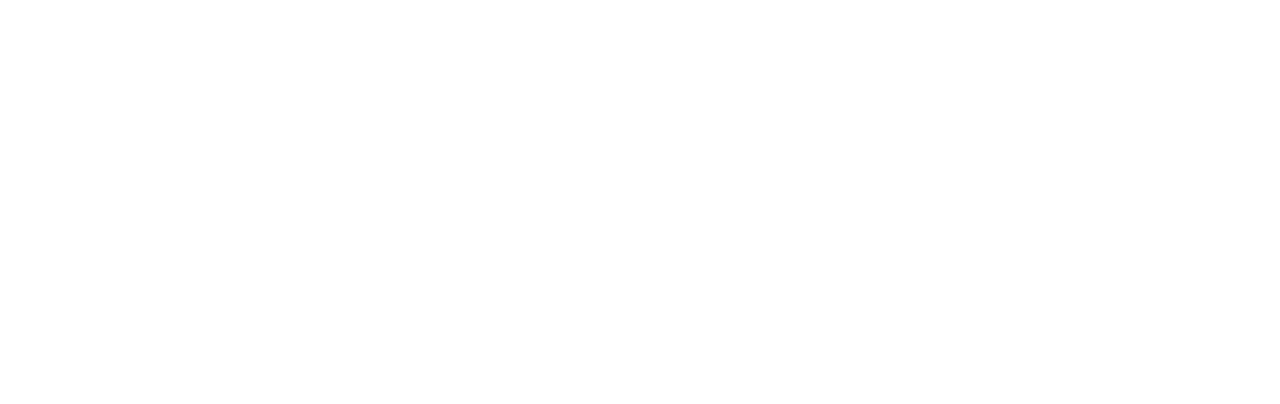
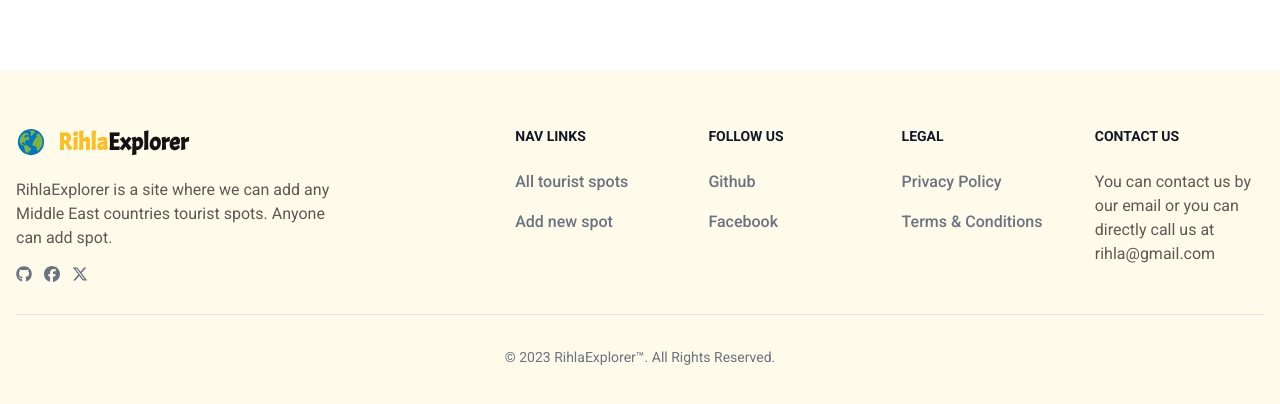
Before and after one commit to Albab47/rihla-explorer-client, a React (Vite) app: page / in a window 1280 px wide. Shown: the part 1134-1538 px from the top of the page. Before the commit the page ends 1100 px from the top, so only its background shows below. Built offline with nearby package versions, Linux system fonts and the light colour scheme; no server answers.

Commit message:
Add footer to UI

```diff
--- /dev/null
+++ b/src/components/Footer/Footer.jsx
@@ -0,0 +1,108 @@
+import { Link } from "react-router-dom";
+import Logo from "../Logo/Logo";
+import { FaFacebook, FaGithub, FaXTwitter } from "react-icons/fa6";
+
+const Footer = () => {
+  return (
+    <footer className="bg-amber-50 dark:bg-gray-900 ">
+      <div className="mx-auto w-full max-w-screen-xl px-4 py-10 lg:py-14">
+        <div className="md:flex md:justify-between">
+          <div className="mb-6 md:mb-0">
+            <Logo />
+            <div className="mt-5 max-w-xs">
+              <p className="text-light">
+                RihlaExplorer is a site where we can add any Middle East
+                countries tourist spots. Anyone can add spot.
+              </p>
+              <div className="flex gap-3 mt-4">
+                <Link to="#">
+                  <FaGithub className="text-gray-500 hover:text-gray-900 dark:hover:text-white size-4" />
+                  <span className="sr-only">Github account</span>
+                </Link>
+                <Link to="#">
+                  <FaFacebook className="text-gray-500 hover:text-blue-500 dark:hover:text-white size-4" />
+                  <span className="sr-only">Facebook page</span>
+                </Link>
+                <Link to="#">
+                  <FaXTwitter className="text-gray-500 hover:text-gray-900 dark:hover:text-white size-4" />
+                  <span className="sr-only">Facebook page</span>
+                </Link>
+              </div>
+            </div>
+          </div>
+          <div className="grid grid-cols-2 gap-8 sm:gap-6 sm:grid-cols-4 w-3/5">
+            <div>
+              <h2 className="mb-6 text-sm font-semibold text-gray-900 uppercase dark:text-white">
+                Nav links
+              </h2>
+              <ul className="text-gray-500 dark:text-gray-400 font-medium">
+                <li className="mb-4">
+                  <Link to="/tourist-spots" className="hover:underline">
+                    All tourist spots
+                  </Link>
+                </li>
+                <li>
+                  <Link className="hover:underline">Add new spot</Link>
+                </li>
+              </ul>
+            </div>
+            <div>
+              <h2 className="mb-6 text-sm font-semibold text-gray-900 uppercase dark:text-white">
+                Follow us
+              </h2>
+              <ul className="text-gray-500 dark:text-gray-400 font-medium">
+                <li className="mb-4">
+                  <Link className="hover:underline ">Github</Link>
+                </li>
+                <li>
+                  <Link to="#" className="hover:underline">
+                    Facebook
+                  </Link>
+                </li>
+              </ul>
+            </div>
+            <div>
+              <h2 className="mb-6 text-sm font-semibold text-gray-900 uppercase dark:text-white">
+                Legal
+              </h2>
+              <ul className="text-gray-500 dark:text-gray-400 font-medium">
+                <li className="mb-4">
+                  <Link to="#" className="hover:underline">
+                    Privacy Policy
+                  </Link>
+                </li>
+                <li>
+                  <Link to="#" className="hover:underline">
+                    Terms &amp; Conditions
+                  </Link>
+                </li>
+              </ul>
+            </div>
+            <div>
+            <div className="max-w-sm">
+              <h2 className="mb-6 text-sm font-semibold text-gray-900 uppercase dark:text-white">
+                Contact us
+              </h2>
+              <p className="text-light">You can contact us by our email or you can directly call us at rihla@gmail.com</p>
+            </div>
+            </div>
+          </div>
+        </div>
+
+        <hr className="my-6 border-gray-200 sm:mx-auto dark:border-gray-700 lg:my-8" />
+
+        <div className="sm:flex sm:justify-center">
+          <span className="text-sm text-gray-500 sm:text-center dark:text-gray-400">
+            © 2023{" "}
+            <Link to={"/"} className="hover:underline">
+              RihlaExplorer™
+            </Link>
+            . All Rights Reserved.
+          </span>
+        </div>
+      </div>
+    </footer>
+  );
+};
+
+export default Footer;
--- a/src/components/TouristSpots/TouristSpots.jsx
+++ b/src/components/TouristSpots/TouristSpots.jsx
@@ -83,7 +83,7 @@
         )}
 
         {/* Spots card */}
-        <div className="grid gap-5 sm:grid-cols-2 md:grid-cols-3 mt-6 justify-center">
+        <div className="grid gap-5 sm:grid-cols-2 md:grid-cols-3 mt-8 justify-center">
           {spots.map((spot) => (
             <SpotCard key={spot._id} spot={spot} />
           ))}
--- a/src/layouts/MainLayout.jsx
+++ b/src/layouts/MainLayout.jsx
@@ -1,12 +1,14 @@
 import { Outlet } from 'react-router-dom';
 import Header from '../components/Header/Header';
+import Footer from '../components/Footer/Footer';
 
 const MainLayout = () => {
     return (
-        <div>
+        <>
             <Header />
             <Outlet />
-        </div>
+            <Footer />
+        </>
     );
 };
 
--- a/src/pages/AddSpotPage.jsx
+++ b/src/pages/AddSpotPage.jsx
@@ -3,6 +3,7 @@
 import { toast } from "react-toastify";
 import useAuth from "../hooks/useAuth.js";
 import { useNavigate } from "react-router-dom";
+import Loader from "../components/Loader/Loader.jsx";
 
 const AddSpotPage = () => {
   const {
@@ -11,7 +12,7 @@
     formState: { errors },
     reset,
   } = useForm();
-  const {currentUser} = useAuth();
+  const {currentUser, loading} = useAuth();
   const navigate = useNavigate()
 
 
@@ -33,6 +34,10 @@
         }
       });
   };
+
+  if(loading) {
+    return <Loader />
+  }
 
   return (
     <section className="bg-gray-50 h-screen">
```
